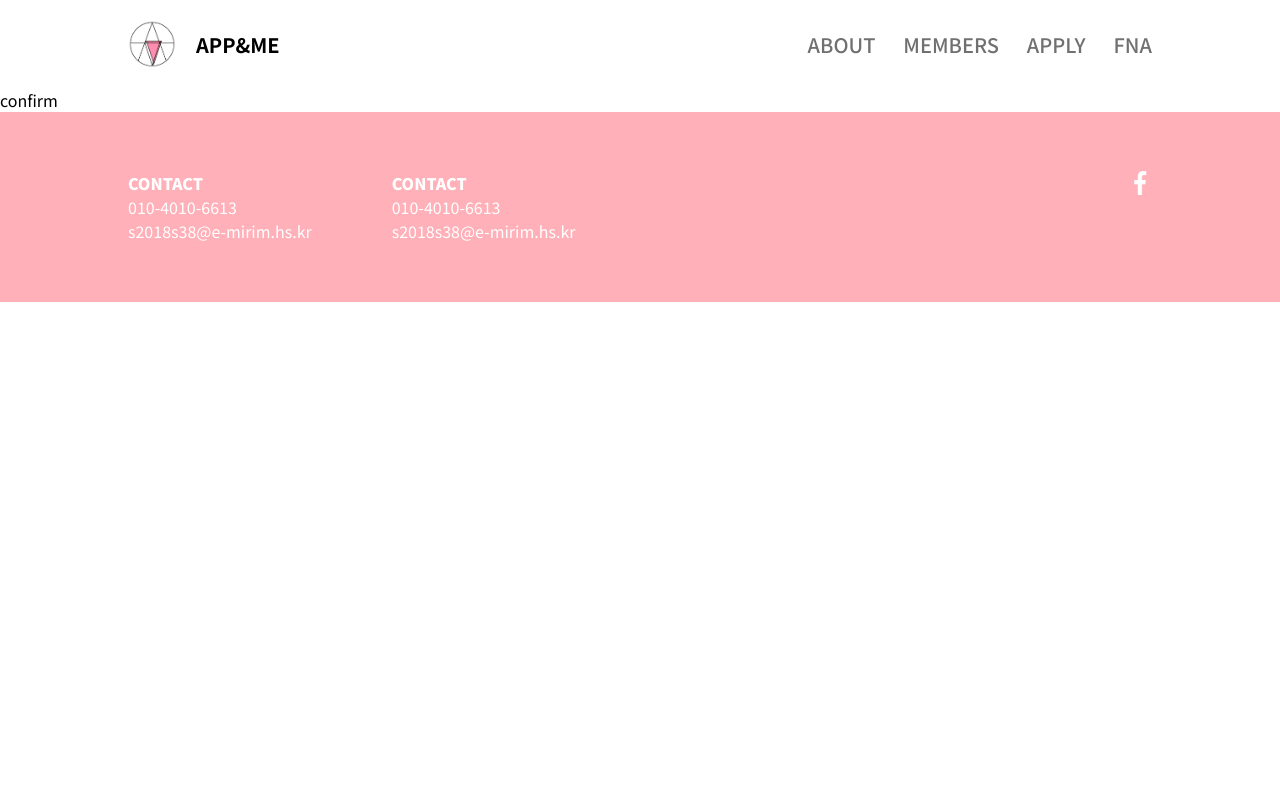
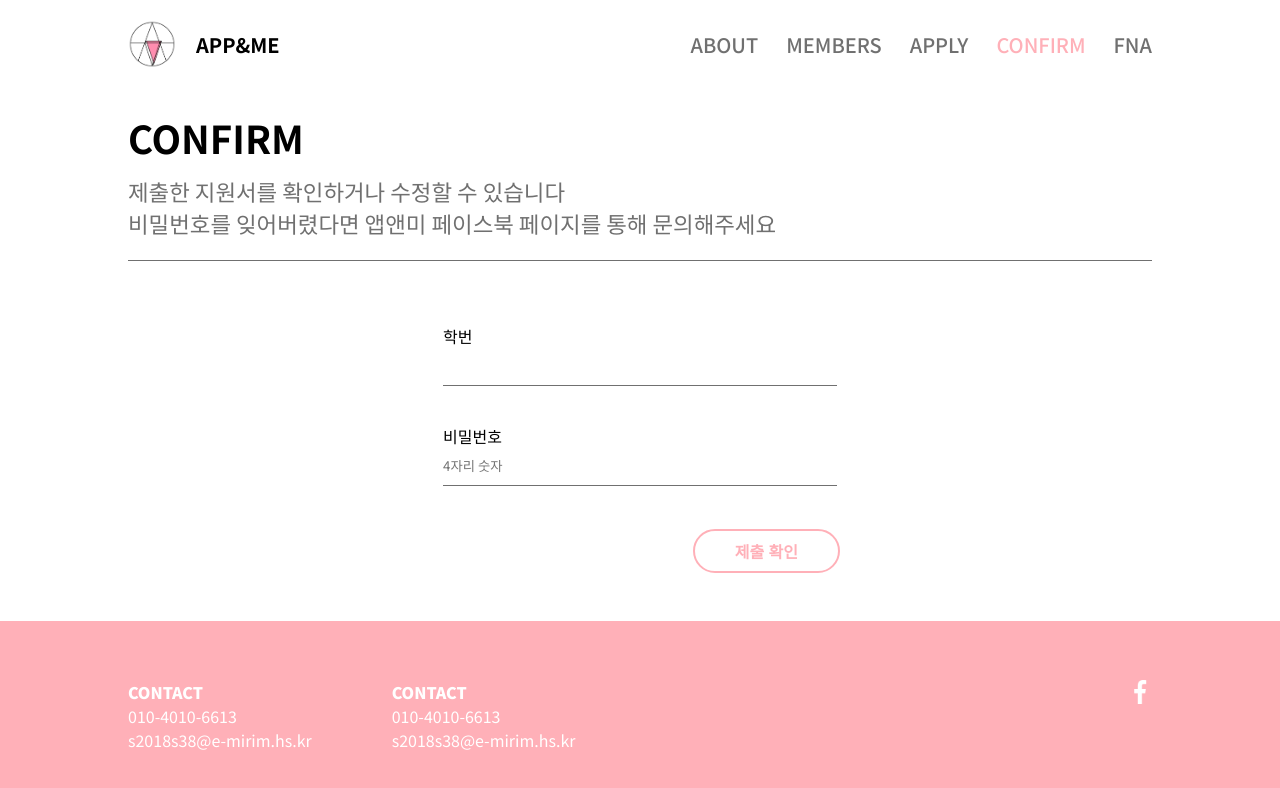
Before and after one commit to Sookhee/AppandMe-Website2020, a React (Create React App) app in the folder client/: page /confirm in a window 1280 px wide. Shown: the top 788 px of the page. Built offline with nearby package versions, Linux system fonts and the light colour scheme.

Commit message:
confirm 지원서 찾기 인증 구현

```diff
--- a/client/src/component/Confirm.js
+++ b/client/src/component/Confirm.js
@@ -1,9 +1,102 @@
-import React from 'react';
+import React, { useState } from 'react';
+import axios from 'axios';
+import Titlebar from './Titlebar';
+import '../style/Confirm.scss';
 
-const Confirm = () => {
+const Confirm = (props) => {
+
+    const [applyForm, setApplyForm] = useState('');
+    const [isIdentified, setIsIdentified] = useState(false);
+
+    const applyHandler = (event) => {
+        event.preventDefault();
+        axios.post('/api/confirm', {
+            uid: event.target.uid.value,
+            passwd: event.target.passwd.value
+        })
+        .then(function(response) {
+            if(response.data.success){
+                setApplyForm(response.data.data);
+                setIsIdentified(true);
+            } else{
+                alert(response.data.message)
+            }
+        })
+    }
+
     return (
-        <div>
-            confirm
+        <div className="confirm">
+            <div className="container">
+                <Titlebar
+                    title={"CONFIRM"}
+                    note1={"제출한 지원서를 확인하거나 수정할 수 있습니다"}
+                    note2={"비밀번호를 잊어버렸다면 앱앤미 페이스북 페이지를 통해 문의해주세요"}
+                />
+
+                {
+                    isIdentified ? (
+                        <form>
+                            <table className="apply-table">
+                                <tr>
+                                    <td>학번</td>
+                                    <td className="temp"></td>
+                                    <td>이름</td>
+                                </tr>
+                                <tr>
+                                    <td><input type="tel" minLength="4" maxLength="4" name="uid" placeholder="학번을 입력해주세요"/></td>
+                                    <td className="temp"></td>
+                                    <td><input type="text" name="name" placeholder="이름을 입력해주세요"/></td>
+                                </tr>
+                                <tr>
+                                    <td colSpan="3">비밀번호</td>
+                                </tr>
+                                <tr>
+                                    <td colSpan="3"><input type="tel" minLength="4" maxLength="4" name="passwd" placeholder="지원서를 수정할 때 사용할 비밀번호를 알려주세요 (4자리 숫자)"/></td>
+                                </tr>
+                                <tr>
+                                    <td colSpan="3">자기소개</td>
+                                </tr>
+                                <tr>
+                                    <td colSpan="3"><textarea name="q1" maxLength="220" placeholder="간단히 자신을 소개해주세요(최대 200자)"></textarea></td>
+                                </tr>
+                                <tr>
+                                    <td colSpan="3">지원동기</td>
+                                </tr>
+                                <tr>
+                                    <td colSpan="3"><textarea name="q2" maxLength="220" placeholder="앱앤미에 지원하게 된 동기를 알려주세요(최대 200자)"></textarea></td>
+                                </tr>
+                                <tr>
+                                    <td colSpan="3">다섯글자</td>
+                                </tr>
+                                <tr>
+                                    <td colSpan="3"><input type="text" minLength="5" maxLength="5" name="q3" placeholder="다섯글자로 나를 표현한다면?"/></td>
+                                </tr>
+                            </table>
+                            <button type="submit" className="btn btn-pink fw-bold">SUBMIT</button>
+                        </form>
+                    ) : (
+                        <form onSubmit={applyHandler} className="confirm-false">
+                            <table>
+                                <tr>
+                                    <td>학번</td>
+                                </tr>
+                                <tr>
+                                    <td><input type="tel" minLength="4" maxLength="4" name="uid"></input></td>
+                                </tr>
+                                <tr><td className="temp"></td></tr>
+                                <tr>
+                                    <td>비밀번호</td>
+                                </tr>
+                                <tr>
+                                <td colSpan="3"><input type="tel" minLength="4" maxLength="4" name="passwd" placeholder="4자리 숫자"/></td>
+                                </tr>
+                            </table>
+                            <button className="btn btn-pink fw-bold">제출 확인</button>
+                        </form>
+                    )
+                }
+
+            </div>
         </div>
     )
 }
--- a/client/src/component/Navbar.js
+++ b/client/src/component/Navbar.js
@@ -25,6 +25,7 @@ const Navbar = () => {
                         <NavLink to="/about" className="nav-item fw-medium" activeStyle={{color: '#ffb0b8'}}>ABOUT</NavLink>
                         <NavLink to="/members" className="nav-item fw-medium" activeStyle={{color: '#ffb0b8'}}>MEMBERS</NavLink>
                         <NavLink to="/apply" className="nav-item fw-medium" activeStyle={{color: '#ffb0b8'}}>APPLY</NavLink>
+                        <NavLink to="/confirm" className="nav-item fw-medium" activeStyle={{color: '#ffb0b8'}}>CONFIRM</NavLink>
                         <NavLink to="/fna" className="nav-item fw-medium" activeStyle={{color: '#ffb0b8'}}>FNA</NavLink>
                     </div>
                     <div className="nav-menu-mobile">
@@ -37,6 +38,7 @@ const Navbar = () => {
                     <NavLink to="/about" className="nav-item fw-medium" activeStyle={{color: '#ffb0b8'}} onClick={setIsDropFalse}>ABOUT</NavLink>
                     <NavLink to="/members" className="nav-item fw-medium" activeStyle={{color: '#ffb0b8'}} onClick={setIsDropFalse}>MEMBERS</NavLink>
                     <NavLink to="/apply" className="nav-item fw-medium" activeStyle={{color: '#ffb0b8'}} onClick={setIsDropFalse}>APPLY</NavLink>
+                    <NavLink to="/confirm" className="nav-item fw-medium" activeStyle={{color: '#ffb0b8'}} onClick={setIsDropFalse}>CONFIRM</NavLink>
                     <NavLink to="/fna" className="nav-item fw-medium" activeStyle={{color: '#ffb0b8'}} onClick={setIsDropFalse}>FNA</NavLink>
                 </div>
             </div>
--- /dev/null
+++ b/client/src/style/Confirm.scss
@@ -0,0 +1,43 @@
+.confirm{
+    .confirm-false{
+        display: flex;
+        flex-wrap: wrap;
+        flex-direction: column;
+        align-items: flex-end;
+        table{
+            margin: 0 auto;
+            input{
+                width: 100%;
+                border: none;
+                border-bottom: 1px solid #707070;
+                padding-bottom: 10px;
+            }
+        }
+    }
+
+}
+
+// Desktop, Labtop
+@media (min-width: 1025px) {
+    .confirm{
+        .confirm-false{
+            width: 400px; margin: 0 auto;
+            table{width: 400px; margin-top: 60px;}
+            tr{
+                .temp{height: 30px;}
+                &:nth-child(odd){height: 20px;}
+            }
+            button{margin-top: 40px;}
+        }
+    }
+}
+
+// Tablet
+@media (min-width: 481px) and (max-width: 1024px) {
+
+}
+
+// Mobile
+@media (max-width: 480px) {
+
+}
```
Also changed, not shown: 1 other file (tests, documents, lock files or other folders).
